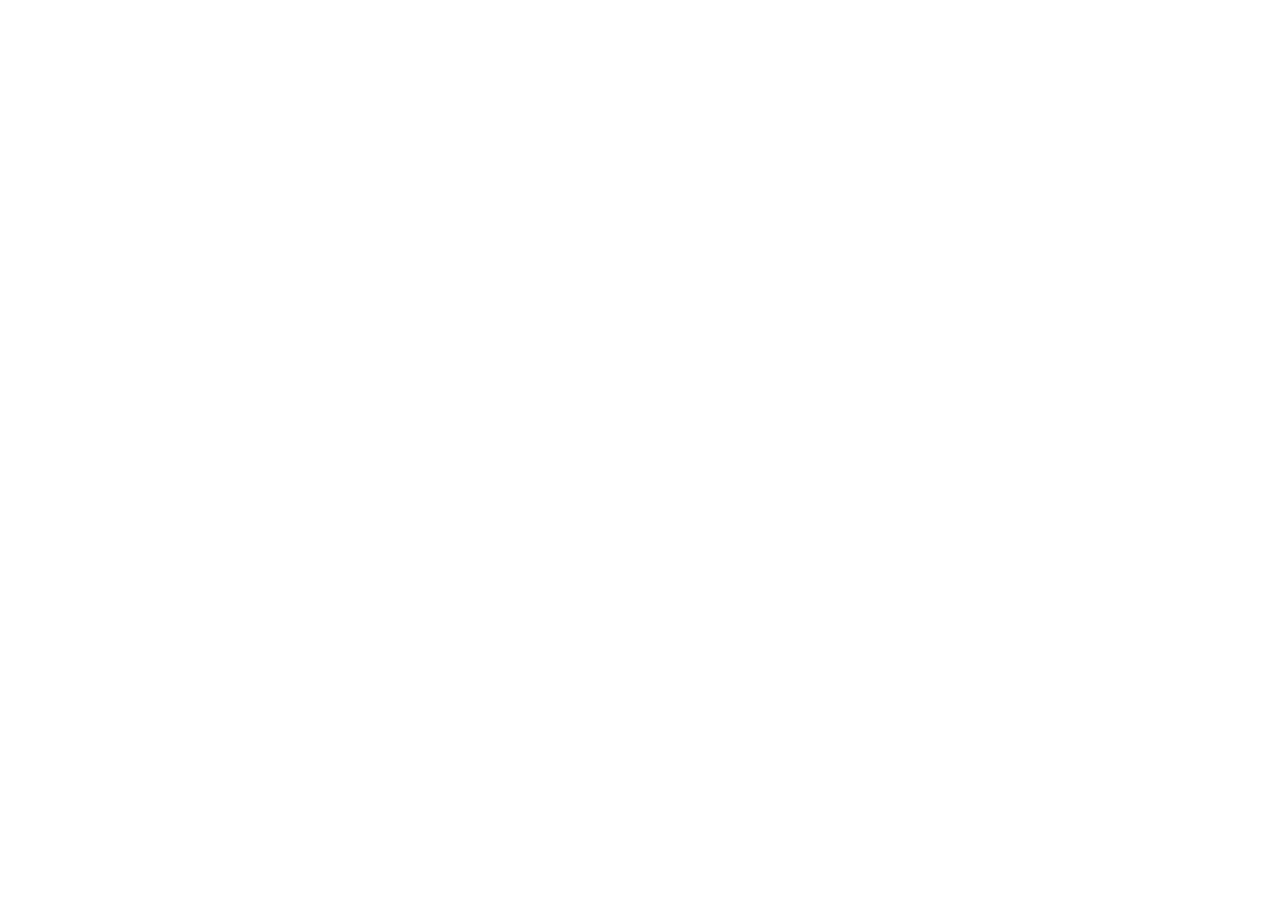
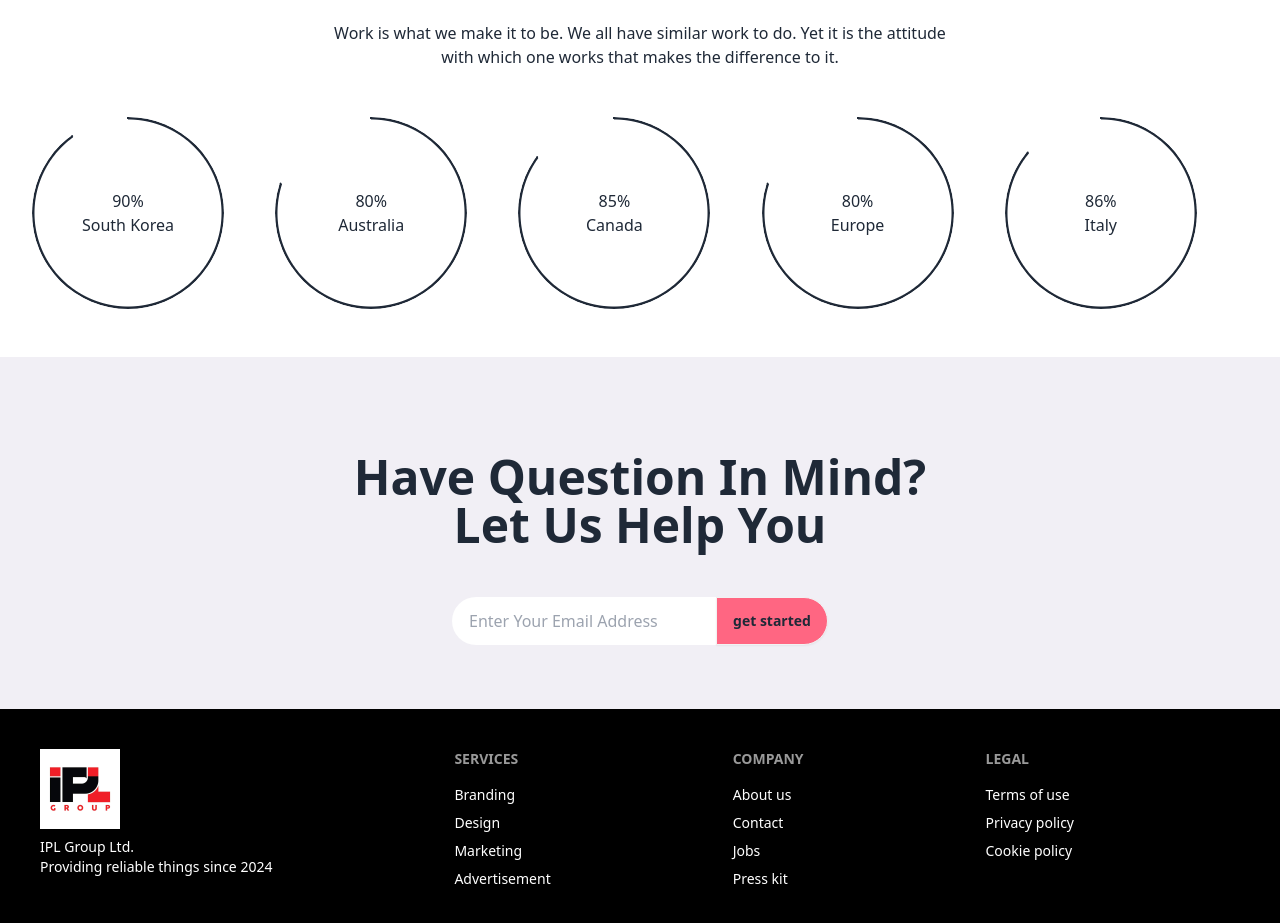
Before and after one commit to rhnchowdhury/IPL-Group-website, a React (Vite) app: page / in a window 1280 px wide. Shown: the part 2029-2952 px from the top of the page. Before the commit the page ends 1962 px from the top, so only its background shows below. Built offline with nearby package versions, Linux system fonts and the light colour scheme.

Commit message:
footer added

```diff
--- a/src/App.jsx
+++ b/src/App.jsx
@@ -1,6 +1,9 @@
 import FirstPart from "./Components/Others/FirstPart"
 import Navbar from "./Components/Navbar/Navbar"
 import Services from "./Components/Others/Services"
+import Works from "./Components/Others/Works"
+import MidPart from "./Components/Others/MidPart"
+import Footer from "./Components/Others/Footer"
 
 function App() {
   return (
@@ -8,6 +11,9 @@
       <Navbar></Navbar>
       <FirstPart></FirstPart>
       <Services></Services>
+      <Works></Works>
+      <MidPart></MidPart>
+      <Footer></Footer>
     </div>
   )
 }
--- a/src/Components/Navbar/Navbar.jsx
+++ b/src/Components/Navbar/Navbar.jsx
@@ -15,8 +15,7 @@
                             <li><a>Item 3</a></li>
                         </ul>
                     </div>
-                    {/* <a className="btn btn-ghost text-xl">daisyUI</a> */}
-                    <img src={logo} alt="" className='w-20' />
+                    <img src={logo} alt="ipl-group" className='w-20' />
                 </div>
                 <div className="navbar-center hidden lg:flex text-white z-30">
                     <ul className="menu menu-horizontal  text-lg">
--- /dev/null
+++ b/src/Components/Others/Footer.jsx
@@ -0,0 +1,35 @@
+import logo from '../../assets/ipl-grp.jpg'
+const Footer = () => {
+    return (
+        <div>
+            <footer className="footer p-10 bg-black text-white">
+                <aside>
+                    <img src={logo} alt="" className='w-20' />
+                    <p>IPL Group Ltd.<br />Providing reliable things since 2024</p>
+                </aside>
+                <nav>
+                    <h6 className="footer-title">Services</h6>
+                    <a className="link link-hover">Branding</a>
+                    <a className="link link-hover">Design</a>
+                    <a className="link link-hover">Marketing</a>
+                    <a className="link link-hover">Advertisement</a>
+                </nav>
+                <nav>
+                    <h6 className="footer-title">Company</h6>
+                    <a className="link link-hover">About us</a>
+                    <a className="link link-hover">Contact</a>
+                    <a className="link link-hover">Jobs</a>
+                    <a className="link link-hover">Press kit</a>
+                </nav>
+                <nav>
+                    <h6 className="footer-title">Legal</h6>
+                    <a className="link link-hover">Terms of use</a>
+                    <a className="link link-hover">Privacy policy</a>
+                    <a className="link link-hover">Cookie policy</a>
+                </nav>
+            </footer>
+        </div>
+    );
+};
+
+export default Footer;
--- /dev/null
+++ b/src/Components/Others/MidPart.jsx
@@ -0,0 +1,14 @@
+
+const MidPart = () => {
+    return (
+        <div className="p-16 bg-[#F1EFF5] text-base-content mt-12">
+            <h1 className="mt-8 text-5xl font-bold text-center">Have Question In Mind? <br /> Let Us Help You</h1>
+            <div className="join mt-12 flex justify-center">
+                <input type="text" placeholder="Enter Your Email Address" className="input  rounded-full join-item" />
+                <button className="btn bg-[#FF6682] join-item rounded-full">get started</button>
+            </div>
+        </div>
+    );
+};
+
+export default MidPart;
--- a/src/Components/Others/Services.jsx
+++ b/src/Components/Others/Services.jsx
@@ -8,7 +8,7 @@
             <h1 className="text-3xl font-bold py-4 text-center">Our Services</h1>
             <h1 className="text-center">We understand the importance of approaching each work integrally and believe in<br />  the power of simple and easy communication.</h1>
             <div className='mt-8 grid grid-cols-3 gap-5'>
-                <div className='border'>
+                <div className='border '>
                     <div className='flex justify-center items-center '>
                         <img src={img1} alt="" className='w-32' />
                     </div>
--- /dev/null
+++ b/src/Components/Others/Works.jsx
@@ -0,0 +1,29 @@
+
+const Works = () => {
+    return (
+        <div className="mx-8 mt-5">
+            <h1 className="text-3xl font-bold py-4 text-center">Our Works</h1>
+            <h1 className="text-center">Work is what we make it to be. We all have similar work to do. Yet it is the attitude <br /> with which one works that makes the difference to it.</h1>
+
+            <div className="grid grid-cols-5 mt-12">
+                <div className="radial-progress" style={{ "--value": "90", "--size": "12rem", "--thickness": "2px" }} role="progressbar"><p className="text-center">90%</p>
+                    <h1>South Korea</h1>
+                </div>
+                <div className="radial-progress" style={{ "--value": "80", "--size": "12rem", "--thickness": "2px" }} role="progressbar"><p className="text-center">80%</p>
+                    <h1>Australia</h1>
+                </div>
+                <div className="radial-progress" style={{ "--value": "85", "--size": "12rem", "--thickness": "2px" }} role="progressbar"><p className="text-center">85%</p>
+                    <h1>Canada</h1>
+                </div>
+                <div className="radial-progress" style={{ "--value": "80", "--size": "12rem", "--thickness": "2px" }} role="progressbar"><p className="text-center">80%</p>
+                    <h1>Europe</h1>
+                </div>
+                <div className="radial-progress" style={{ "--value": "86", "--size": "12rem", "--thickness": "2px" }} role="progressbar"><p className="text-center">86%</p>
+                    <h1>Italy</h1>
+                </div>
+            </div>
+        </div>
+    );
+};
+
+export default Works;
```
